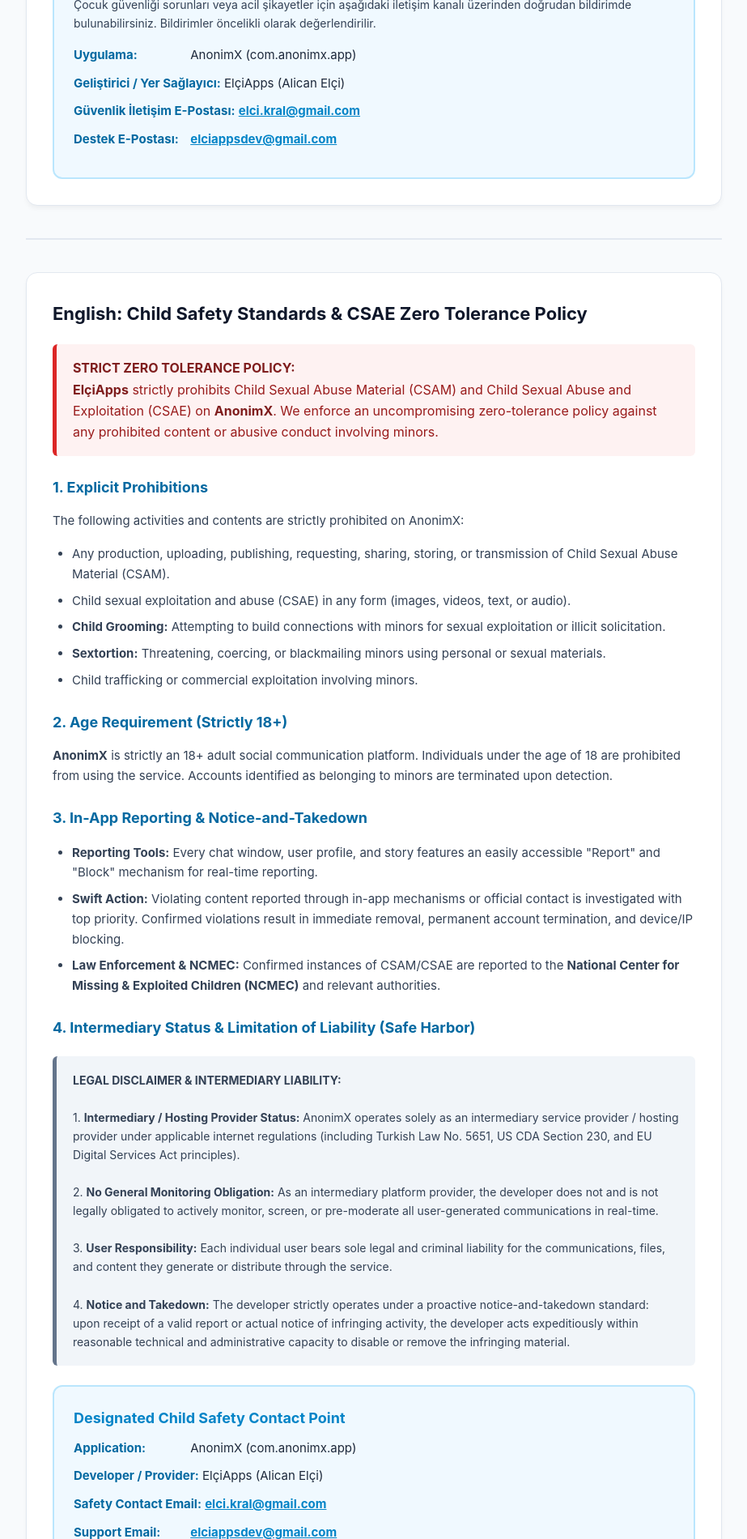
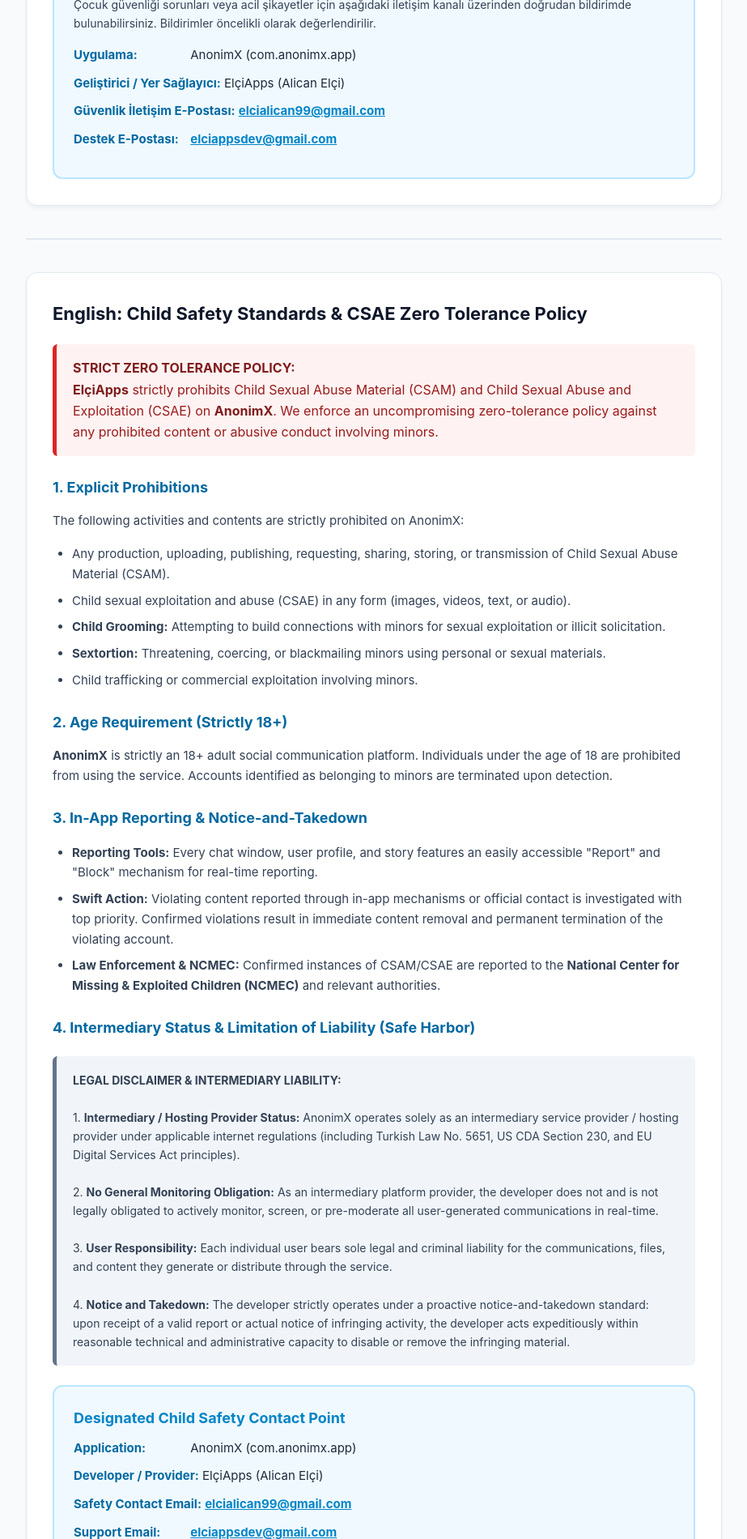
Before and after one commit to elciappsdev-tech/anonimx-policy, a plain HTML site: page child-safety.html in a window 1280 px wide. Shown: the part 2200-4100 px from the top of the page at 81% size, without its empty margins (178-1101 px from the left). Drawn offline with Linux system fonts and the light colour scheme.

Commit message:
Update safety contact email to elcialican99@gmail.com and refine enforcement terms

```diff
--- a/child-safety.html
+++ b/child-safety.html
@@ -276,7 +276,7 @@
           <strong>Geliştirici / Yer Sağlayıcı:</strong> ElçiApps (Alican Elçi)
         </div>
         <div class="contact-item">
-          <strong>Güvenlik İletişim E-Postası:</strong> <a href="mailto:elci.kral@gmail.com" style="color: #0284c7; font-weight: bold;">elci.kral@gmail.com</a>
+          <strong>Güvenlik İletişim E-Postası:</strong> <a href="mailto:elcialican99@gmail.com" style="color: #0284c7; font-weight: bold;">elcialican99@gmail.com</a>
         </div>
         <div class="contact-item">
           <strong>Destek E-Postası:</strong> <a href="mailto:elciappsdev@gmail.com" style="color: #0284c7; font-weight: bold;">elciappsdev@gmail.com</a>
@@ -313,7 +313,7 @@
       <h3>3. In-App Reporting & Notice-and-Takedown</h3>
       <ul>
         <li><strong>Reporting Tools:</strong> Every chat window, user profile, and story features an easily accessible "Report" and "Block" mechanism for real-time reporting.</li>
-        <li><strong>Swift Action:</strong> Violating content reported through in-app mechanisms or official contact is investigated with top priority. Confirmed violations result in immediate removal, permanent account termination, and device/IP blocking.</li>
+        <li><strong>Swift Action:</strong> Violating content reported through in-app mechanisms or official contact is investigated with top priority. Confirmed violations result in immediate content removal and permanent termination of the violating account.</li>
         <li><strong>Law Enforcement & NCMEC:</strong> Confirmed instances of CSAM/CSAE are reported to the <strong>National Center for Missing & Exploited Children (NCMEC)</strong> and relevant authorities.</li>
       </ul>
 
@@ -335,7 +335,7 @@
           <strong>Developer / Provider:</strong> ElçiApps (Alican Elçi)
         </div>
         <div class="contact-item">
-          <strong>Safety Contact Email:</strong> <a href="mailto:elci.kral@gmail.com" style="color: #0284c7; font-weight: bold;">elci.kral@gmail.com</a>
+          <strong>Safety Contact Email:</strong> <a href="mailto:elcialican99@gmail.com" style="color: #0284c7; font-weight: bold;">elcialican99@gmail.com</a>
         </div>
         <div class="contact-item">
           <strong>Support Email:</strong> <a href="mailto:elciappsdev@gmail.com" style="color: #0284c7; font-weight: bold;">elciappsdev@gmail.com</a>
```
Also changed, not shown: index.html (+4 -4 lines).
